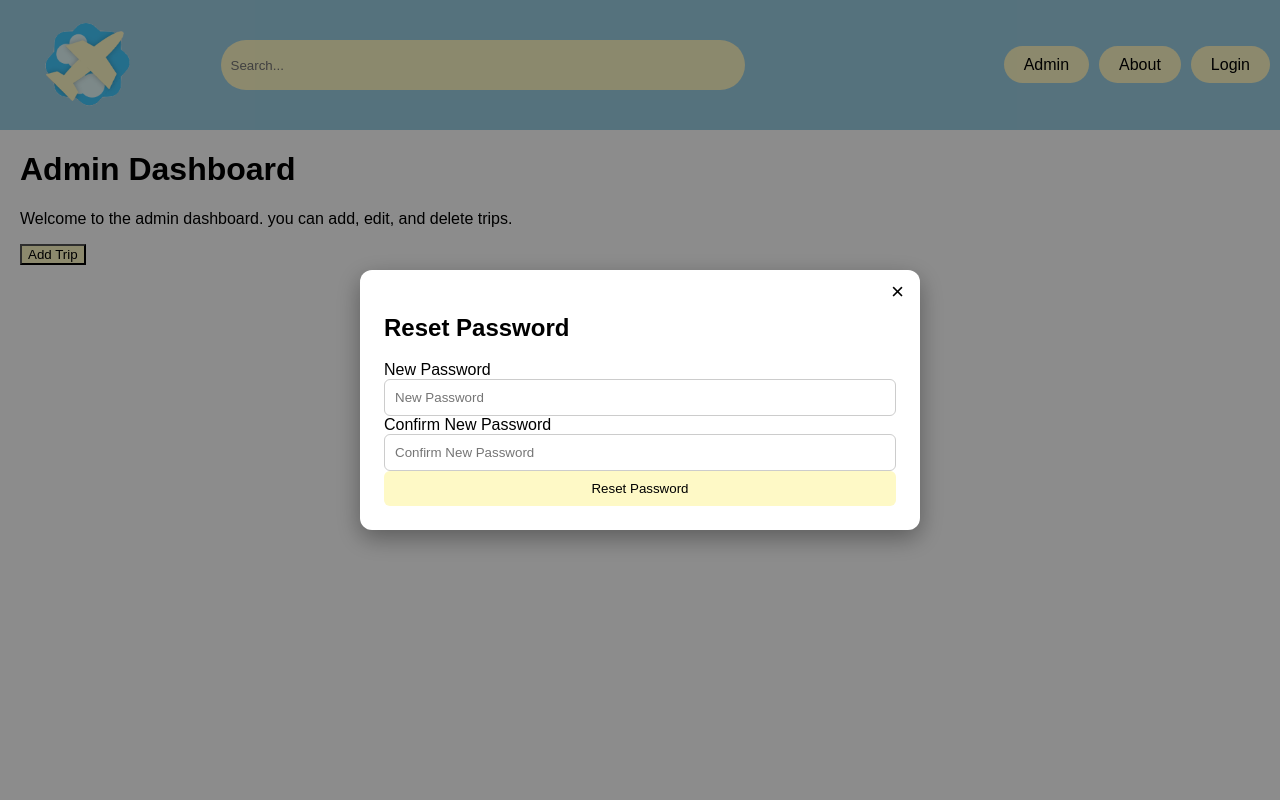
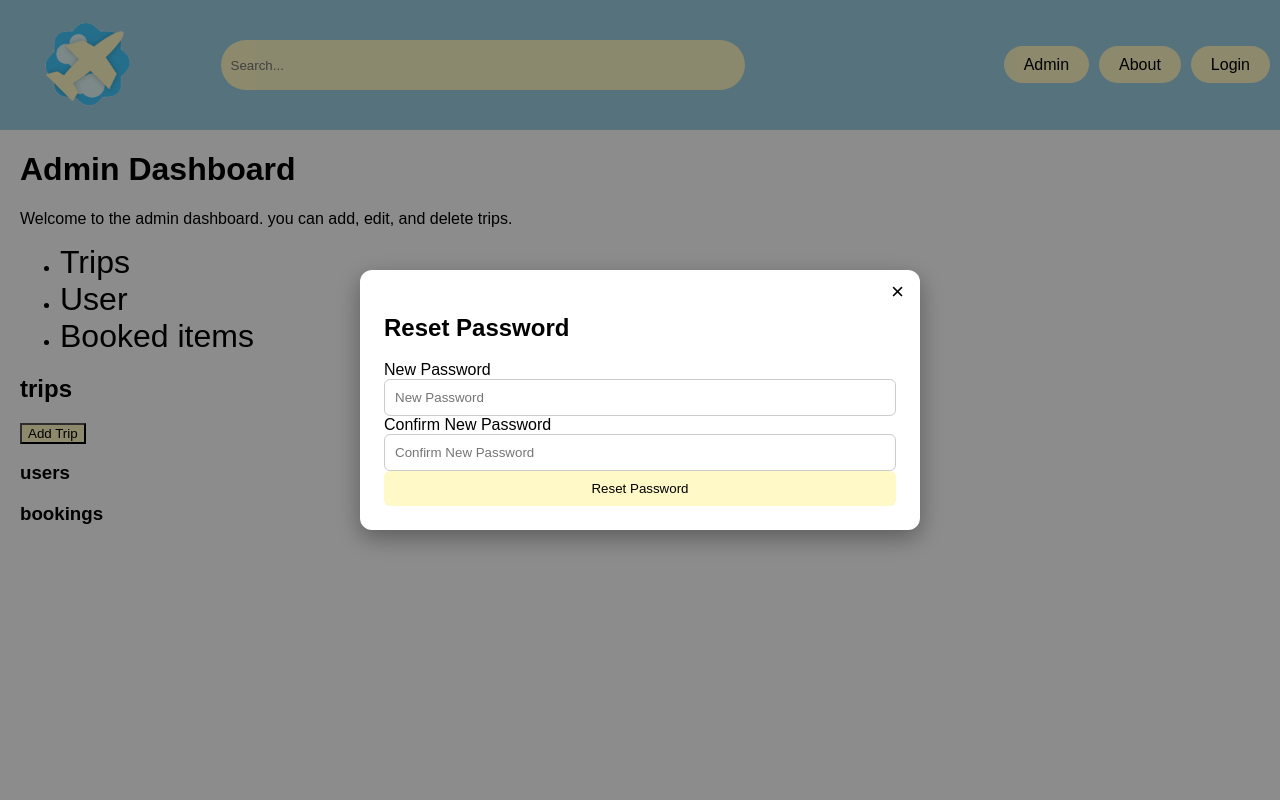
Before and after one commit to denkersdaan-ops/webapp2, a PHP site: page /admin.php in a window 1280 px wide. Run offline with PHP 8.4, Linux system fonts and the light colour scheme; the visitor is signed in with stand-in values (Sample User, id 1); data that the repository does not hold is empty.

Commit message:
added users and booking to admin

```diff
--- a/html/admin.php
+++ b/html/admin.php
@@ -21,14 +21,24 @@ include_once 'dbConection.php';
 <body>
     <?php include 'header.php'; ?>
 
-    <main>
-        <div class="margin">
+    <main class="margin">
         <h1>Admin Dashboard</h1>
         <p>Welcome to the admin dashboard. you can add, edit, and delete trips.</p>
+
+        <ul id="links">
+            <li><a href="#trips">Trips</a></li>
+            <li><a href="#users">User</a></li>
+            <li><a href="#bookings">Booked items</a></li>
+        </ul>
+
+
+        <section id="trips">
+            <h2>trips</h2>
             <?php
             if (isset($_GET['add_trip']) && $_GET['add_trip'] == 'true') {
                 ?>
-            <form id="add_form" class="blue" action="admin/add_trip_process.php" method="POST" enctype="multipart/form-data">
+                <form id="add_form" class="blue" action="admin/add_trip_process.php" method="POST"
+                    enctype="multipart/form-data">
                     <input type="text" name="trip_title" placeholder="Trip Title" required>
                     <input type="text" name="trip_description" placeholder="Trip Description" required>
                     <input type="text" name="trip_location" placeholder="Location" required>
@@ -49,23 +59,55 @@ include_once 'dbConection.php';
                 <?php
             }
             ?>
-        </div>
 
             <?php
             $stmt = $pdo->query("SELECT * FROM trip");
-        $trips = $stmt->fetchAll(PDO::FETCH_ASSOC);
+            $trips = $stmt->fetchAll();
             foreach ($trips as $trip) { ?>
-            <div class="admin-trip blue margin">
+                <div class="admin-trip blue">
                     <div>
                         <h2><?= htmlspecialchars($trip['title']); ?></h2>
                         <p><?= htmlspecialchars($trip['description']); ?></p>
                     </div>
                     <div class="admin-btns">
                         <a href="edit_trip.php?id=<?= $trip['id']; ?>" class="admin-btn yellow">Edit</a>
-                    <a href="admin/delete_trip_process.php?trip_id=<?= $trip['id']; ?>" class="admin-btn yellow" onclick="return confirm('Are you sure you want to delete this trip?');">Delete</a>
+                        <a href="admin/delete_trip_process.php?trip_id=<?= $trip['id']; ?>" class="admin-btn yellow"
+                            onclick="return confirm('Are you sure you want to delete this trip?');">Delete</a>
                     </div>
                 </div>
             <?php } ?>
+        </section>
+
+        <section id="users">
+            <h3>users</h3>
+            <?php
+            $stmt = $pdo->query("SELECT * FROM user");
+            $users = $stmt->fetchAll();
+
+            foreach($users as $user){
+            ?>
+            <div class="user_card blue">
+                <h3><?= $user['name']?></h3>
+                <h4><?= $user['admin'] ? "Admin" : "User";?></h4>
+            </div>
+            <?php } ?>
+        </section>
+
+        <section id="bookings">
+            <h3>bookings</h3>
+            <?php
+            // left join because i don't wan't to see all the trip only the ones in bookings
+            $stmt = $pdo->query("SELECT trip.title, COUNT(booking.id) as user_count FROM booking left JOIN trip on booking.trip_id = trip.id GROUP BY booking.trip_id, trip.title ORDER BY booking.trip_id");
+            $bookings = $stmt->fetchAll();
+
+            foreach($bookings as $booking){
+            ?>
+            <div class="user_card blue">
+                <h3><?= $booking['title']?></h3>
+                <h4>Users booked: <?= $booking['user_count'] ?></h4>
+            </div>
+            <?php } ?>
+        </section>
     </main>
 </body>
 
--- a/html/styles.css
+++ b/html/styles.css
@@ -521,6 +521,8 @@ footer a {
     padding: 20px;
     border-radius: 20px;
 
+    margin-top: 20px;
+
     display: grid;
     grid-template-columns: 5fr 1fr;
 }
@@ -532,7 +534,7 @@ footer a {
     justify-content: space-between;
 }
 
-.admin-btn{
+.admin-btn {
     display: inline-block;
     padding: 10px 20px;
     border-radius: 6px;
@@ -562,7 +564,7 @@ footer a {
     overflow-x: hidden;
 }
 
-.image-card{
+.image-card {
     display: flex;
     flex-direction: column;
 }
@@ -574,7 +576,7 @@ footer a {
     object-fit: cover;
 }
 
-.description{
+.description {
     width: 100%;
     height: auto;
     max-height: 200px;
@@ -582,11 +584,34 @@ footer a {
     resize: none;
 }
 
-.edit_fornt_image{
+.edit_fornt_image {
     width: clamp(200px, 40vw, 500px);
 }
 
-#add_form{
+#add_form {
     padding: 20px;
     border-radius: 10px;
 }
+
+.user_card {
+    padding: 10px;
+    border-radius: 10px;
+
+    margin-top: 20px;
+
+    display: grid;
+    grid-template-columns: 5fr 1fr;
+}
+
+
+#links li a {
+    text-decoration: none;
+    color: black;
+    font-size: 2rem;
+    transition: ease 0.5s;
+}
+
+#links li a:hover {
+    font-size: 2.2rem;
+    transition: ease 0.5s;
+}
```
Lines whose indentation alone changed are shown as unchanged.
